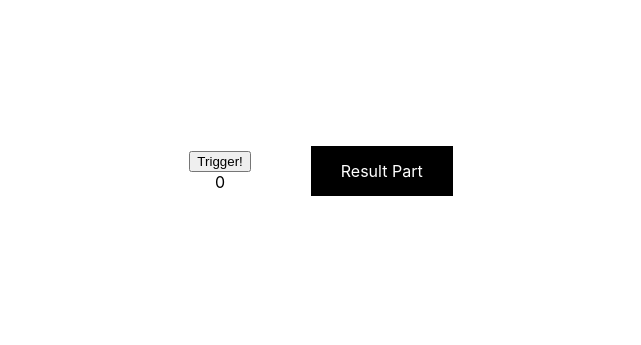
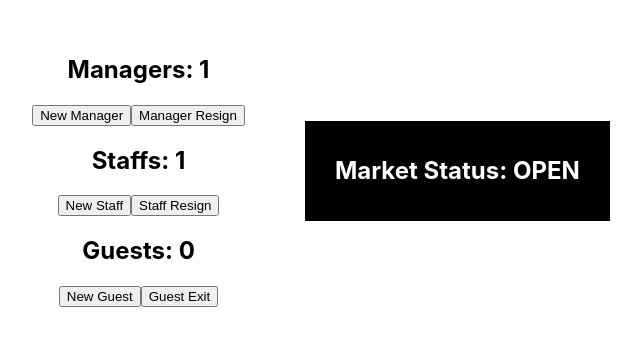
Before and after one commit to hunkim98/react-starter-counter, a React (Create React App) app: page / in a window 1280 px wide. Shown: the part 229-574 px from the top of the page, without its empty margins (319-960 px from the left). Built offline with nearby package versions, Linux system fonts and the light colour scheme.

Commit message:
Create step1 answer

```diff
--- a/src/App.js
+++ b/src/App.js
@@ -32,35 +32,88 @@ function App() {
 
   // You may use let variable inside a react functional component
   // But an update to a let variable will not trigger a re-render
-  let triggerCount = 0;
+  // Our counters
+  const [guestCount, setGuestCount] = useState(0);
+  const [managerCount, setManagerCount] = useState(1);
+  const [staffCount, setStaffCount] = useState(1);
 
-  function trigger() {
-    // trigger count variable is updated inside the function
-    // However, the change of variable is not reflected in the UI (= The function is not called again)
-    // For more information, please refer to the following link:
-    //1. https://reactjs.org/docs/state-and-lifecycle.html
-    //2. https://stackoverflow.com/questions/58544796/can-i-use-let-in-react-function-component
+  let isMoreStaffNeeded = false;
+  // We can use if else statements inside a react functional component
+  // However, we can see that this is inefficient as we are calling the console.log() function everytime we rerender
+  // Is there a way to only call the console.log() separately when related components are updated? (spoilers: useEffect)
+  if (guestCount > staffCount * maxGuestsPerStaff) {
+    console.log("More staff needed");
+    isMoreStaffNeeded = true;
+  } else {
+    console.log("No need for more staff");
+    isMoreStaffNeeded = false;
+  }
 
-    triggerCount++;
-    alert(`You clicked the button ${triggerCount} times!`);
+  let isMoreManagerNeeded = false;
+  if (staffCount > managerCount * maxStaffsPerManager) {
+    console.log("More manager needed");
+    isMoreManagerNeeded = true;
+  } else {
+    console.log("No need for more manager");
+    isMoreManagerNeeded = false;
+  }
+
+  let isMarketOpen = true;
+  if (isMoreManagerNeeded && isMoreStaffNeeded) {
+    console.log("Market is closed");
+    isMarketOpen = false;
+  } else {
+    console.log("Market is open");
+    isMarketOpen = true;
   }
 
   return (
     <div className="App">
       <div className="Control">
-        <button
-          onClick={
-            // This is an example of how to call a function when a button is clicked
-            // We are going to call the function called "trigger"
-            trigger
-          }
-        >
-          Trigger!
-        </button>
-        {/* You can directly render a variable inside html thanks to JSX */}
-        <div>{triggerCount}</div>
+        {/* Manager Component */}
+        <div>
+          <h2>Managers: {managerCount}</h2>
+          <div>
+            <button onClick={() => setManagerCount(managerCount + 1)}>
+              New Manager
+            </button>
+            <button onClick={() => setManagerCount(managerCount - 1)}>
+              Manager Resign
+            </button>
+          </div>
+        </div>
+        {/* Staff Component */}
+        <div>
+          <h2>Staffs: {staffCount}</h2>
+          <div>
+            <button onClick={() => setStaffCount(staffCount + 1)}>
+              New Staff
+            </button>
+            <button onClick={() => setStaffCount(staffCount - 1)}>
+              Staff Resign
+            </button>
+          </div>
+        </div>
+        {/* Guest Component */}
+        <div>
+          <h2>Guests: {guestCount}</h2>
+          <div>
+            <button onClick={() => setGuestCount(guestCount + 1)}>
+              New Guest
+            </button>
+            <button onClick={() => setGuestCount(guestCount - 1)}>
+              Guest Exit
+            </button>
+          </div>
+        </div>
       </div>
-      <div className="Result">Result Part</div>
+      <div className="Result">
+        <h2>
+          Market Status: <span>{isMarketOpen ? "OPEN" : "CLOSED"}</span>
+        </h2>
+        <h4>{isMoreStaffNeeded ? "Not enough staff" : ""}</h4>
+        <h4>{isMoreManagerNeeded ? "Not enough managers" : ""}</h4>
+      </div>
     </div>
   );
 }
```
